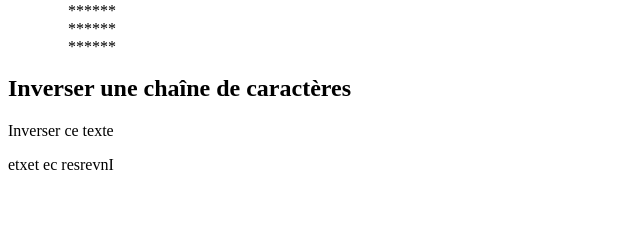
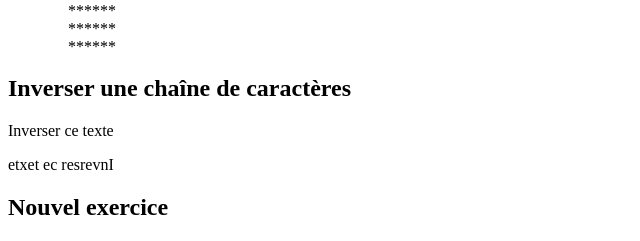
Before and after one commit to Nolibois/Test_php, a PHP site: page / in a window 1280 px wide. Shown: the part 1094-1335 px from the top of the page, without its empty margins (0-640 px from the left). Before the commit the page ends 1264 px from the top, so only its background shows below. Run offline with PHP 8.4, Linux system fonts and the light colour scheme.

Commit message:
📦 NEW: Exo 2

```diff
--- a/index.php
+++ b/index.php
@@ -122,5 +122,7 @@
 
   ?>
 
+  <h2>Nouvel exercice</h2>
+
 </body>
 </html>
```
